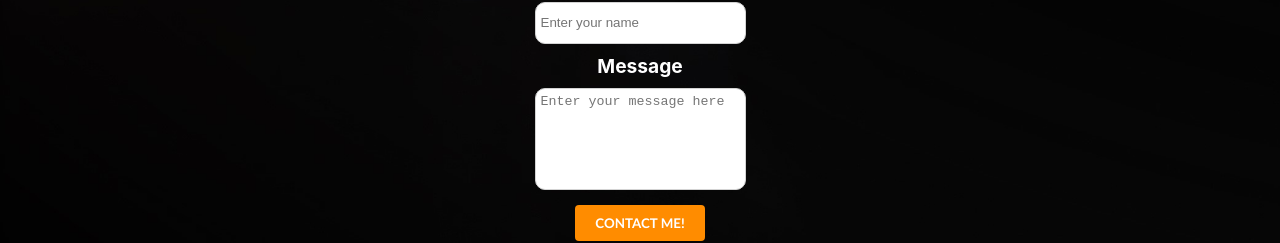
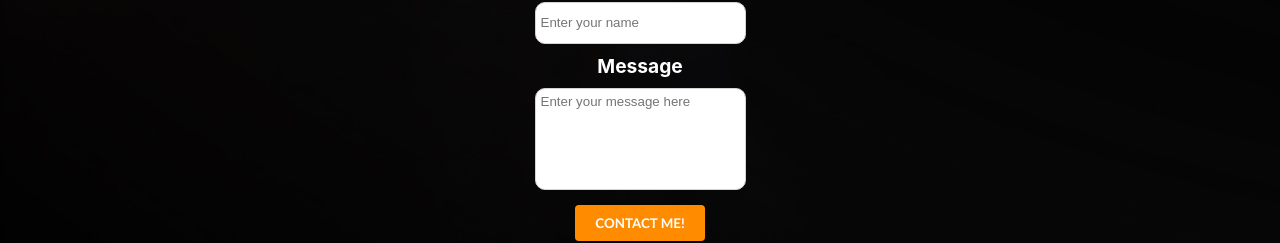
Before and after one commit to AlecZytkowski/aleczytkowski-portfolio, a React (Create React App) app: page / in a window 1280 px wide. Shown: the part 2138-2381 px from the top of the page. Built offline with nearby package versions, Linux system fonts and the light colour scheme.

Commit message:
Unified the font format on Contact form.

```diff
--- a/src/pages/Contact.css
+++ b/src/pages/Contact.css
@@ -38,6 +38,7 @@ form {
 .form-input,
 .form-text-area {
   border: 1px solid lightgray;
+  font-family: Arial, Helvetica, sans-serif;
   resize: none;
   width: 100%;
   border-radius: 10px;
@@ -47,6 +48,7 @@ form {
 }
 
 .form-text-area {
+  font-family: Arial, Helvetica, sans-serif;
   resize: none;
   height: 90px;
 }
```
